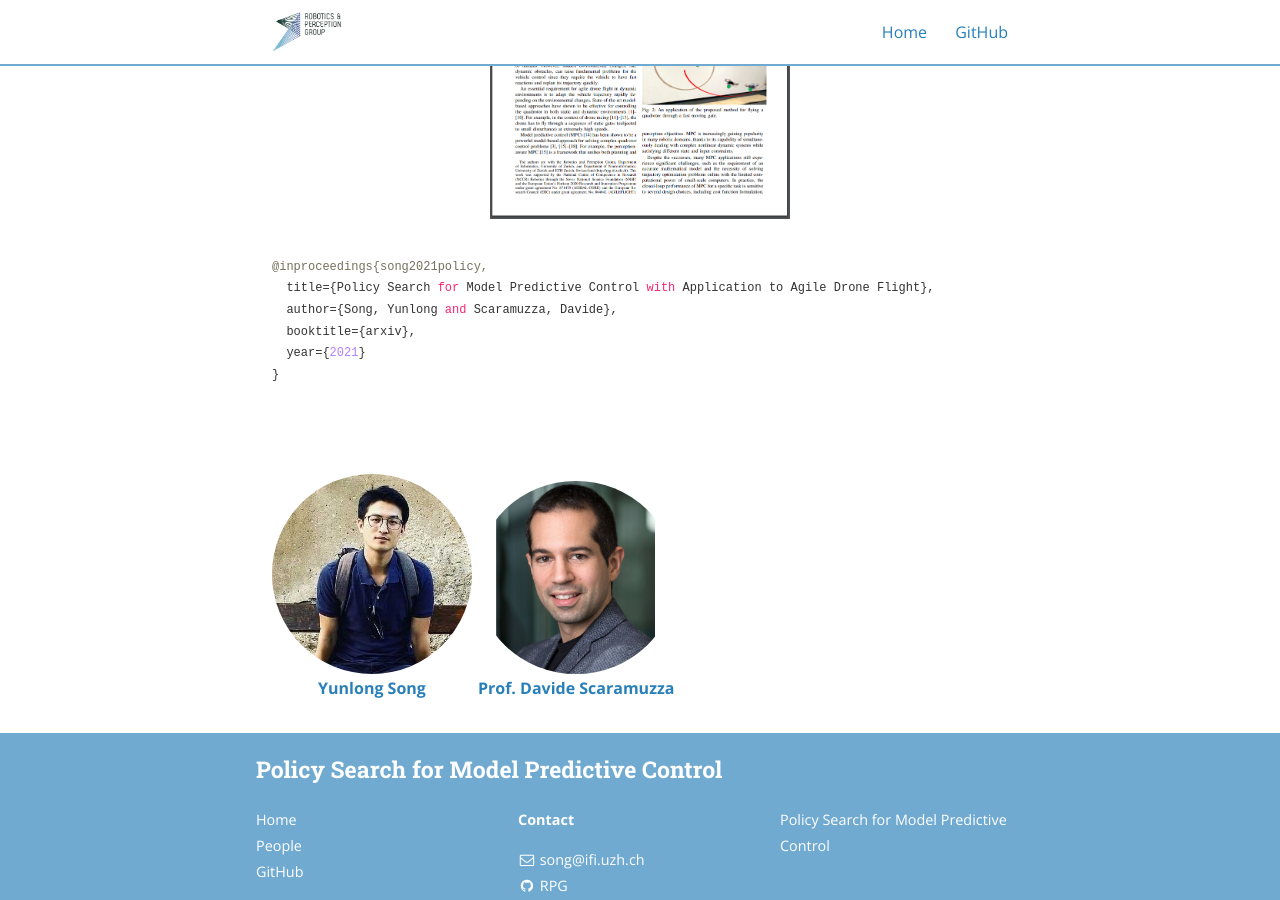
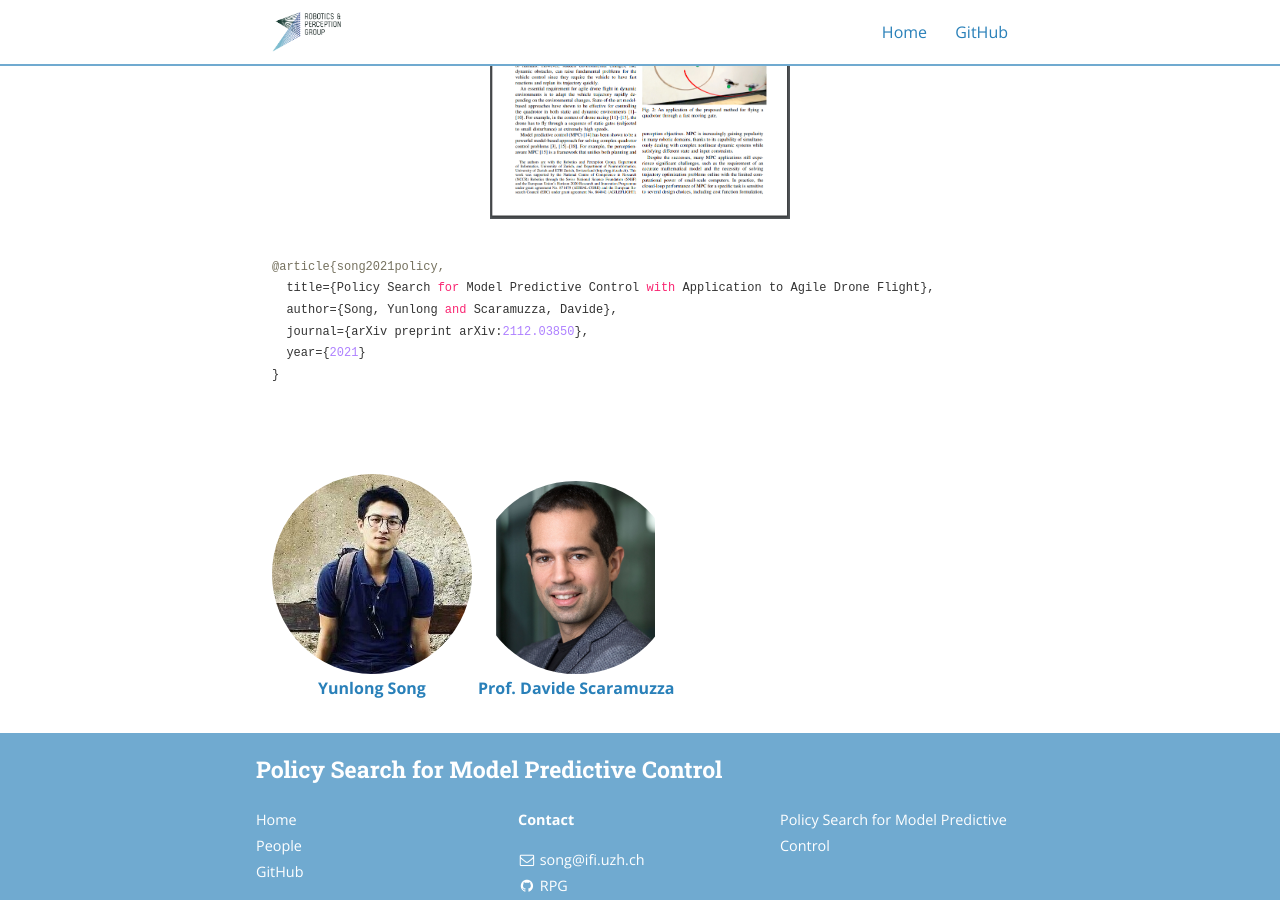
Before and after one commit to uzh-rpg/high_mpc, a Jekyll site: the page built from index.html, in a window 1280 px wide and 900 px high, scrolled down 2161 px. Built offline with Jekyll 4.4.1, drawn with Linux system fonts in a browser that asks for light colours; nearby versions of some CDN libraries.

Commit message:
change reference

```diff
--- a/index.html
+++ b/index.html
@@ -71,10 +71,10 @@ enabled: true
           <div style="background:#ffffff;margin:0px;padding:0px;">
             <pre>
 <code class="pre-scrollable" style="background:#ffffff;color:#333;font-size:12px;padding:0px;border-width:0px;">
-@inproceedings{song2021policy,
+@article{song2021policy,
   title={Policy Search for Model Predictive Control with Application to Agile Drone Flight},
   author={Song, Yunlong and Scaramuzza, Davide},
-  booktitle={arxiv},
+  journal={arXiv preprint arXiv:2112.03850},
   year={2021}
 }
 </code>
```
Also changed, not shown: 2 other files.
